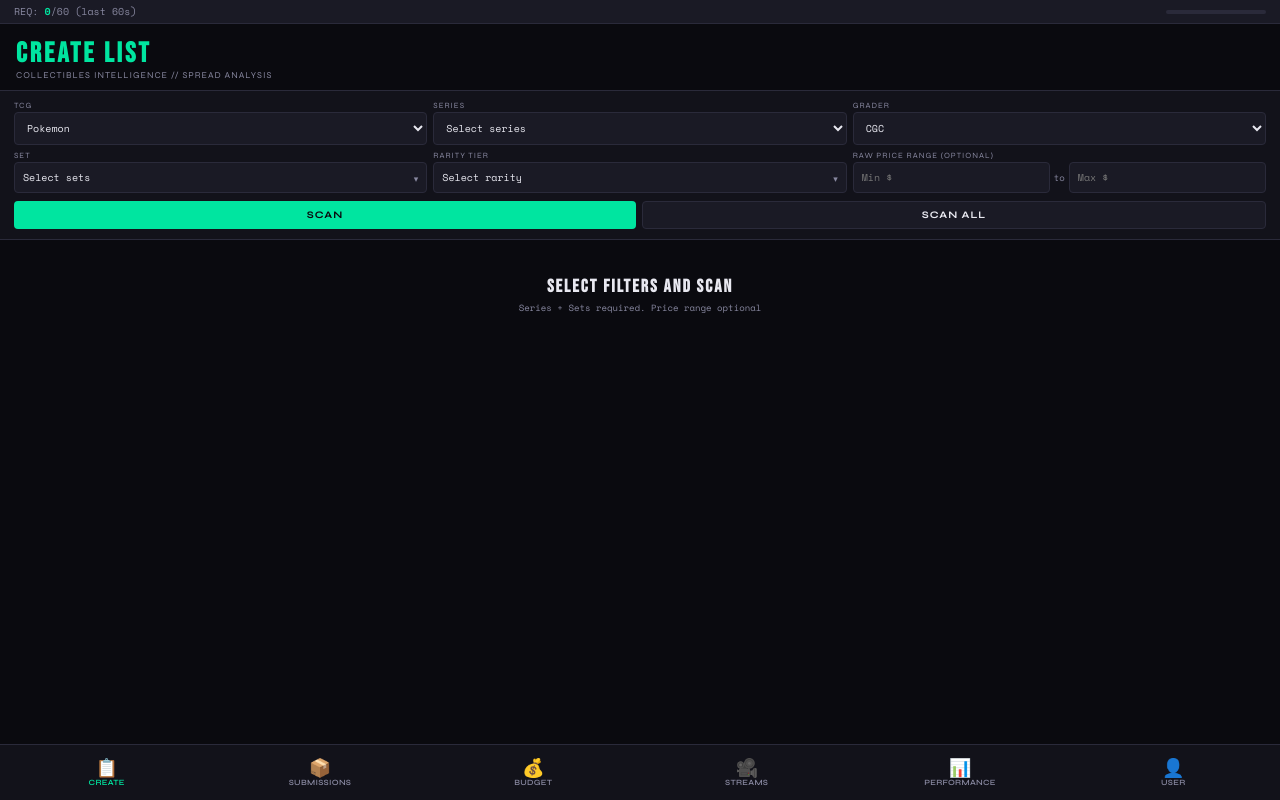
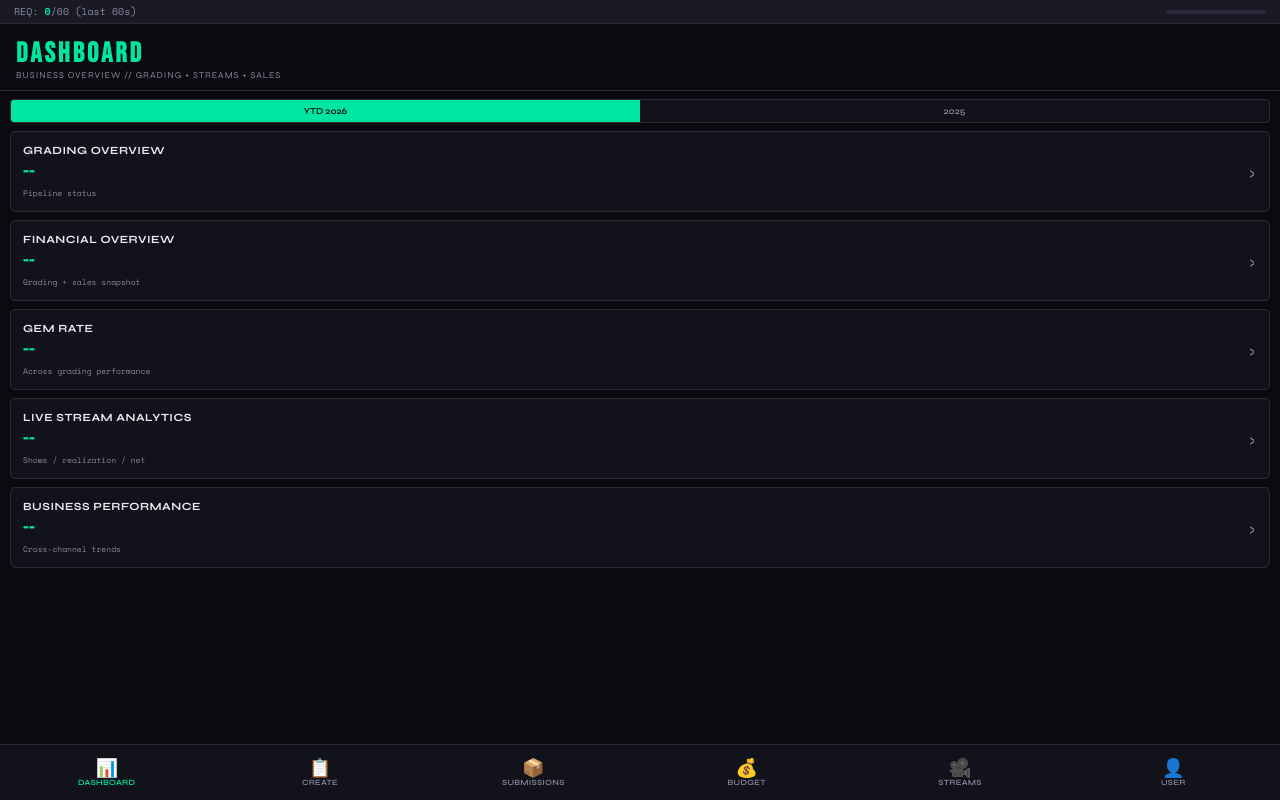
Before and after one commit to PeekDatChuCollectorheads/grading-scanner, a plain HTML site: page index.html in a window 1280 px wide. Drawn offline with nearby package versions, Linux system fonts and the light colour scheme.

Commit message:
Add files via upload

```diff
--- a/index.html
+++ b/index.html
@@ -83,7 +83,7 @@
 </head>
 <body>
 <!-- CREATE LIST -->
-<div class="tc active" id="tab-create">
+<div class="tc" id="tab-create">
 <div class="ph"><h1>Create List</h1><div class="st">Collectibles Intelligence // Spread Analysis</div></div>
 <div class="ctrl"><div class="cg2">
 <div class="cg"><label>TCG</label><select id="tcgSelect"><option>Pokemon</option></select></div>
@@ -145,24 +145,24 @@
   <div class="sv" id="lsa-manage"></div>
 </div>
 </div>
-<!-- PERFORMANCE -->
-<div class="tc" id="tab-dashboard">
-<div class="ph"><h1>Overall Performance</h1><div class="st">Collectibles Intelligence // Metrics</div></div>
+<!-- DASHBOARD -->
+<div class="tc active" id="tab-dashboard">
+<div class="ph"><h1>Dashboard</h1><div class="st">Business Overview // Grading + Streams + Sales</div></div>
 <div class="ys"><div class="yo active" onclick="selectYear(this)">YTD 2026</div><div class="yo" onclick="selectYear(this)">2025</div></div>
 <!-- Main summary view -->
 <div id="perfMain">
-<div class="perf-item" onclick="showPerfDetail('submissions')"><div class="perf-left"><div class="perf-title">Submission Overview</div><div class="perf-val">--</div><div class="perf-sub">Active / Delivered / Completed</div></div><div class="perf-arrow">&#8250;</div></div>
-<div class="perf-item" onclick="showPerfDetail('margin')"><div class="perf-left"><div class="perf-title">Margin Performance</div><div class="perf-val">--</div><div class="perf-sub">Forecasted + Realized</div></div><div class="perf-arrow">&#8250;</div></div>
-<div class="perf-item" onclick="showPerfDetail('gemrate')"><div class="perf-left"><div class="perf-title">Gem Rate</div><div class="perf-val">--</div><div class="perf-sub">Overall / PSA / CGC</div></div><div class="perf-arrow">&#8250;</div></div>
-<div class="perf-item" onclick="showPerfDetail('profit')"><div class="perf-left"><div class="perf-title">Profitability</div><div class="perf-val">--</div><div class="perf-sub">By Set / Grader / Card</div></div><div class="perf-arrow">&#8250;</div></div>
-<div class="perf-item" onclick="showPerfDetail('overtime')"><div class="perf-left"><div class="perf-title">Performance Over Time</div><div class="perf-val">--</div><div class="perf-sub">Monthly Trends</div></div><div class="perf-arrow">&#8250;</div></div>
+<div class="perf-item" onclick="showPerfDetail('submissions')"><div class="perf-left"><div class="perf-title">Grading Overview</div><div class="perf-val">--</div><div class="perf-sub">Pipeline status</div></div><div class="perf-arrow">&#8250;</div></div>
+<div class="perf-item" onclick="showPerfDetail('margin')"><div class="perf-left"><div class="perf-title">Financial Overview</div><div class="perf-val">--</div><div class="perf-sub">Grading + sales snapshot</div></div><div class="perf-arrow">&#8250;</div></div>
+<div class="perf-item" onclick="showPerfDetail('gemrate')"><div class="perf-left"><div class="perf-title">Gem Rate</div><div class="perf-val">--</div><div class="perf-sub">Across grading performance</div></div><div class="perf-arrow">&#8250;</div></div>
+<div class="perf-item" onclick="showPerfDetail('profit')"><div class="perf-left"><div class="perf-title">Live Stream Analytics</div><div class="perf-val">--</div><div class="perf-sub">Shows / realization / net</div></div><div class="perf-arrow">&#8250;</div></div>
+<div class="perf-item" onclick="showPerfDetail('overtime')"><div class="perf-left"><div class="perf-title">Business Performance</div><div class="perf-val">--</div><div class="perf-sub">Cross-channel trends</div></div><div class="perf-arrow">&#8250;</div></div>
 </div>
 <!-- Detail views -->
 <div class="perf-detail" id="perf-submissions"><span class="perf-back" onclick="hidePerfDetail()">&larr; Back</span><div class="ph" style="padding:8px 10px"><h1 style="font-size:22px">Submissions</h1></div><div class="ps"><div class="psh">Breakdown</div><div class="pw"><span class="pwl">Active Submissions</span><span class="pwv">--</span></div><div class="pw"><span class="pwl">Delivered (Awaiting)</span><span class="pwv">--</span></div><div class="pw"><span class="pwl">Completed</span><span class="pwv">--</span></div><div class="pw"><span class="pwl">Total Cards All Time</span><span class="pwv">--</span></div><div class="pw"><span class="pwl">Avg Cards / Submission</span><span class="pwv">--</span></div><div class="pw"><span class="pwl">Avg Days to Complete</span><span class="pwv">--</span></div></div><div class="perf-chart"><div style="font-family:Syne,sans-serif;font-size:9px;font-weight:700;text-transform:uppercase;color:var(--dim);margin-bottom:4px">Status Distribution</div><canvas id="pcSub" width="140" height="140"></canvas><div class="perf-legend"><div class="pli"><div class="pld" style="background:var(--accent)"></div>Completed</div><div class="pli"><div class="pld" style="background:var(--yel)"></div>Active</div><div class="pli"><div class="pld" style="background:var(--blue)"></div>Delivered</div></div></div></div>
-<div class="perf-detail" id="perf-margin"><span class="perf-back" onclick="hidePerfDetail()">&larr; Back</span><div class="ph" style="padding:8px 10px"><h1 style="font-size:22px">Margin</h1></div><div class="ps"><div class="psh">Breakdown</div><div class="pw"><span class="pwl">Forecasted Margin (Active)</span><span class="pwv">--</span></div><div class="pw"><span class="pwl">Realized Margin (Completed)</span><span class="pwv">--</span></div><div class="pw"><span class="pwl">Total Dollar Net</span><span class="pwv">--</span></div><div class="pw"><span class="pwl">Avg Margin % / Card</span><span class="pwv">--</span></div><div class="pw"><span class="pwl">Best Card Margin</span><span class="pwv">--</span></div><div class="pw"><span class="pwl">Worst Card Margin</span><span class="pwv">--</span></div></div><div class="perf-chart"><div style="font-family:Syne,sans-serif;font-size:9px;font-weight:700;text-transform:uppercase;color:var(--dim);margin-bottom:4px">Margin Split</div><canvas id="pcMarg" width="140" height="140"></canvas><div class="perf-legend"><div class="pli"><div class="pld" style="background:var(--accent)"></div>Realized</div><div class="pli"><div class="pld" style="background:var(--yel)"></div>Forecasted</div></div></div></div>
+<div class="perf-detail" id="perf-margin"><span class="perf-back" onclick="hidePerfDetail()">&larr; Back</span><div class="ph" style="padding:8px 10px"><h1 style="font-size:22px">Financial Overview</h1></div><div class="ps"><div class="psh">Breakdown</div><div class="pw"><span class="pwl">Forecasted Margin (Active)</span><span class="pwv">--</span></div><div class="pw"><span class="pwl">Realized Margin (Completed)</span><span class="pwv">--</span></div><div class="pw"><span class="pwl">Total Dollar Net</span><span class="pwv">--</span></div><div class="pw"><span class="pwl">Avg Margin % / Card</span><span class="pwv">--</span></div><div class="pw"><span class="pwl">Best Card Margin</span><span class="pwv">--</span></div><div class="pw"><span class="pwl">Worst Card Margin</span><span class="pwv">--</span></div></div><div class="perf-chart"><div style="font-family:Syne,sans-serif;font-size:9px;font-weight:700;text-transform:uppercase;color:var(--dim);margin-bottom:4px">Margin Split</div><canvas id="pcMarg" width="140" height="140"></canvas><div class="perf-legend"><div class="pli"><div class="pld" style="background:var(--accent)"></div>Realized</div><div class="pli"><div class="pld" style="background:var(--yel)"></div>Forecasted</div></div></div></div>
 <div class="perf-detail" id="perf-gemrate"><span class="perf-back" onclick="hidePerfDetail()">&larr; Back</span><div class="ph" style="padding:8px 10px"><h1 style="font-size:22px">Gem Rate</h1></div><div class="ps"><div class="psh">Breakdown</div><div class="pw"><span class="pwl">Overall Gem Rate %</span><span class="pwv">--</span></div><div class="pw"><span class="pwl">PSA 10 Rate</span><span class="pwv">--</span></div><div class="pw"><span class="pwl">CGC 10 Rate</span><span class="pwv">--</span></div><div class="pw"><span class="pwl">30-Day Trend</span><span class="pwv">--</span></div><div class="pw"><span class="pwl">Best Set Gem Rate</span><span class="pwv">--</span></div><div class="pw"><span class="pwl">Worst Set Gem Rate</span><span class="pwv">--</span></div></div><div class="perf-chart"><div style="font-family:Syne,sans-serif;font-size:9px;font-weight:700;text-transform:uppercase;color:var(--dim);margin-bottom:4px">Gem vs Sub-10</div><canvas id="pcGem" width="140" height="140"></canvas><div class="perf-legend"><div class="pli"><div class="pld" style="background:var(--accent)"></div>Gem (10)</div><div class="pli"><div class="pld" style="background:var(--dim)"></div>Sub-10</div></div></div></div>
-<div class="perf-detail" id="perf-profit"><span class="perf-back" onclick="hidePerfDetail()">&larr; Back</span><div class="ph" style="padding:8px 10px"><h1 style="font-size:22px">Profitability</h1></div><div class="ps"><div class="psh">Breakdown</div><div class="pw"><span class="pwl">Profit by Set</span><span class="pwv">--</span></div><div class="pw"><span class="pwl">Profit by Grader</span><span class="pwv">--</span></div><div class="pw"><span class="pwl">Best Submission</span><span class="pwv">--</span></div><div class="pw"><span class="pwl">Worst Submission</span><span class="pwv">--</span></div><div class="pw"><span class="pwl">ROI % (Annualized)</span><span class="pwv">--</span></div></div><div class="perf-chart"><div style="font-family:Syne,sans-serif;font-size:9px;font-weight:700;text-transform:uppercase;color:var(--dim);margin-bottom:4px">By Grader</div><canvas id="pcProf" width="140" height="140"></canvas><div class="perf-legend"><div class="pli"><div class="pld" style="background:var(--accent)"></div>CGC</div><div class="pli"><div class="pld" style="background:var(--blue)"></div>PSA</div></div></div></div>
-<div class="perf-detail" id="perf-overtime"><span class="perf-back" onclick="hidePerfDetail()">&larr; Back</span><div class="ph" style="padding:8px 10px"><h1 style="font-size:22px">Over Time</h1></div><div class="ps"><div class="psh">Monthly Metrics</div><div class="pw"><span class="pwl">Submissions / Month</span><span class="pwv">--</span></div><div class="pw"><span class="pwl">Cards Graded / Month</span><span class="pwv">--</span></div><div class="pw"><span class="pwl">Capital Deployed / Month</span><span class="pwv">--</span></div><div class="pw"><span class="pwl">Avg Margin / Month</span><span class="pwv">--</span></div><div class="pw"><span class="pwl">Gem Rate Trend</span><span class="pwv">--</span></div></div><div class="perf-chart"><div style="font-family:Syne,sans-serif;font-size:9px;font-weight:700;text-transform:uppercase;color:var(--dim);margin-bottom:4px">Monthly Volume</div><canvas id="pcTime" width="200" height="100"></canvas></div></div>
+<div class="perf-detail" id="perf-profit"><span class="perf-back" onclick="hidePerfDetail()">&larr; Back</span><div class="ph" style="padding:8px 10px"><h1 style="font-size:22px">Live Stream Analytics</h1></div><div class="ps"><div class="psh">Breakdown</div><div class="pw"><span class="pwl">Completed Shows</span><span class="pwv">--</span></div><div class="pw"><span class="pwl">Average Realization Rate</span><span class="pwv">--</span></div><div class="pw"><span class="pwl">Average Sell-Through</span><span class="pwv">--</span></div><div class="pw"><span class="pwl">Total Gross Revenue</span><span class="pwv">--</span></div><div class="pw"><span class="pwl">Total Fee-Adjusted Net</span><span class="pwv">--</span></div></div><div class="perf-chart"><div style="font-family:Syne,sans-serif;font-size:9px;font-weight:700;text-transform:uppercase;color:var(--dim);margin-bottom:4px">By Platform</div><canvas id="pcProf" width="140" height="140"></canvas><div class="perf-legend"><div class="pli"><div class="pld" style="background:var(--accent)"></div>CGC</div><div class="pli"><div class="pld" style="background:var(--blue)"></div>PSA</div></div></div></div>
+<div class="perf-detail" id="perf-overtime"><span class="perf-back" onclick="hidePerfDetail()">&larr; Back</span><div class="ph" style="padding:8px 10px"><h1 style="font-size:22px">Business Performance</h1></div><div class="ps"><div class="psh">Monthly Metrics</div><div class="pw"><span class="pwl">Submissions / Month</span><span class="pwv">--</span></div><div class="pw"><span class="pwl">Cards Graded / Month</span><span class="pwv">--</span></div><div class="pw"><span class="pwl">Capital Deployed / Month</span><span class="pwv">--</span></div><div class="pw"><span class="pwl">Avg Margin / Month</span><span class="pwv">--</span></div><div class="pw"><span class="pwl">Gem Rate Trend</span><span class="pwv">--</span></div></div><div class="perf-chart"><div style="font-family:Syne,sans-serif;font-size:9px;font-weight:700;text-transform:uppercase;color:var(--dim);margin-bottom:4px">Monthly Volume</div><canvas id="pcTime" width="200" height="100"></canvas></div></div>
 </div>
 <!-- USER -->
 <div class="tc" id="tab-user">
@@ -172,11 +172,11 @@
 </div>
 <div class="mo" id="confirmModal"><div class="mb"><div class="mt2">Complete Submission</div><div class="mx">This pulls live values and counts against usage. Proceed?</div><div class="ma2"><button class="btn btn-s btn-sm" onclick="closeModal()">Cancel</button><button class="btn btn-p btn-sm" onclick="confirmComplete()">Complete</button></div></div></div>
 <nav class="tb">
-<div class="tbi active" data-tab="tab-create"><span class="tbi-i">📋</span><span class="tbi-l">Create</span></div>
+<div class="tbi active" data-tab="tab-dashboard"><span class="tbi-i">📊</span><span class="tbi-l">Dashboard</span></div>
+<div class="tbi" data-tab="tab-create"><span class="tbi-i">📋</span><span class="tbi-l">Create</span></div>
 <div class="tbi" data-tab="tab-submissions"><span class="tbi-i">📦</span><span class="tbi-l">Submissions</span></div>
 <div class="tbi" data-tab="tab-budget"><span class="tbi-i">💰</span><span class="tbi-l">Budget</span></div>
 <div class="tbi" data-tab="tab-streams"><span class="tbi-i">🎥</span><span class="tbi-l">Streams</span></div>
-<div class="tbi" data-tab="tab-dashboard"><span class="tbi-i">📊</span><span class="tbi-l">Performance</span></div>
 <div class="tbi" data-tab="tab-user"><span class="tbi-i">👤</span><span class="tbi-l">User</span></div>
 </nav>
 <script>
@@ -667,7 +667,7 @@
   const byPlatform={};shows.forEach(s=>{(byPlatform[s.platform]||(byPlatform[s.platform]=[])).push(s)});
   html+=`<div class="lsa-card"><h3>Platform Comparison</h3>${Object.keys(byPlatform).length?Object.entries(byPlatform).map(([platform,list])=>{const pm=lsaMetricSummary(list);return `<div class="lsa-item"><div><div class="lsa-name">${platform}</div><div class="lsa-sub">${list.length} show(s)</div></div><div class="lsa-right"><div>${money((pm.gross/list.length)||0)} avg gross</div><div class="lsa-sub">${pct(pm.avgRealization)} realization / ${pct(pm.sellThrough)} sell-through</div></div></div>`}).join(''):'<div class="pem">No completed shows in the selected period.</div>'}</div>`;
   const perDate=[...shows].sort((a,b)=>a.showDate.localeCompare(b.showDate));
-  html+=`<div class="lsa-card"><h3>Performance Over Time</h3>${perDate.length?perDate.map(s=>`<div class="lsa-item"><div><div class="lsa-name">${s.showDate}</div><div class="lsa-sub">${lsaScopeText(s)}</div></div><div class="lsa-right"><div>${pct(s.averageRealizationRate||0)}</div><div class="lsa-sub">${money(s.totalGrossRevenue||0)} gross</div></div></div>`).join(''):'<div class="pem">No trend data yet.</div>'}</div>`;
+  html+=`<div class="lsa-card"><h3>Business Performance</h3>${perDate.length?perDate.map(s=>`<div class="lsa-item"><div><div class="lsa-name">${s.showDate}</div><div class="lsa-sub">${lsaScopeText(s)}</div></div><div class="lsa-right"><div>${pct(s.averageRealizationRate||0)}</div><div class="lsa-sub">${money(s.totalGrossRevenue||0)} gross</div></div></div>`).join(''):'<div class="pem">No trend data yet.</div>'}</div>`;
   const visibleStreamers=lsaState.role==='Admin'?lsaActiveStreamers():lsaActiveStreamers().filter(s=>s.id===lsaState.currentStreamerId);
   html+=`<div class="lsa-table"><div class="head" style="grid-template-columns:1fr 54px 72px 72px 74px 74px"><div>Streamer</div><div>Shows</div><div>Realization</div><div>Sell-Through</div><div>Gross</div><div>Net</div></div>${visibleStreamers.map(st=>{const list=shows.filter(s=>s.streamerId===st.id);const sm=lsaMetricSummary(list);return `<div class="row" style="grid-template-columns:1fr 54px 72px 72px 74px 74px"><div class="lsa-name" onclick="document.getElementById('lsaDashStreamer').value='${st.id}';lsaRenderDashboardResults()" style="cursor:pointer">${st.name}</div><div>${list.length}</div><div>${pct(sm.avgRealization)}</div><div>${pct(sm.sellThrough)}</div><div>${money(sm.gross)}</div><div>${money(sm.net)}</div></div>`}).join('')}</div>`;
   body.innerHTML=html;
```
